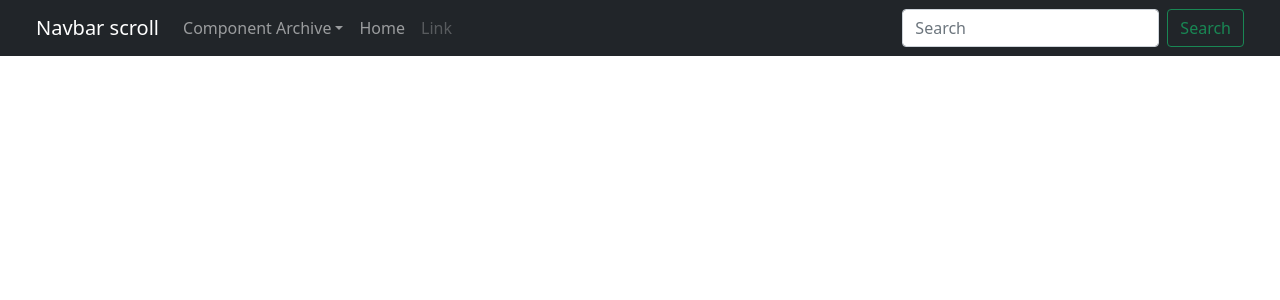
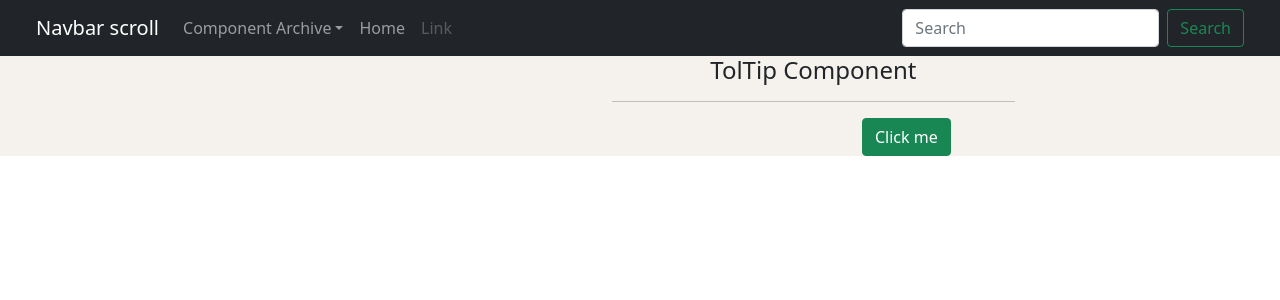
Before and after one commit to osmanforhad/react-js-components, a React (Create React App) app: page /tooltip in a window 1280 px wide. Shown: the top 300 px of the page. Built offline with nearby package versions, Linux system fonts and the light colour scheme.

Commit message:
working with react js tool tip component

```diff
--- a/src/components/common/TopNav.js
+++ b/src/components/common/TopNav.js
@@ -16,6 +16,7 @@ import Navigation from "../navigation/Navigation";
 import Horizontaltab from "../tab-component/HorizontalTab";
 import VerticalTab from "../tab-component/VerticalTab";
 import Tablecomponent from "../table-component/TableComponent";
+import TooltipComponent from "../tooltip-component/TooltipComponent";
 
 class TopNav extends Component {
   render() {
@@ -42,6 +43,7 @@ class TopNav extends Component {
             <Route path="/table-component" element={<Tablecomponent />} />
             <Route path="/horizontal-tab" element={<Horizontaltab />} />
             <Route path="/vertical-tab" element={<VerticalTab />} />
+            <Route path="/tooltip" element={<TooltipComponent />} />
           </Routes>
         </Router>
       </Fragment>
--- a/src/components/navigation/Navigation.js
+++ b/src/components/navigation/Navigation.js
@@ -72,6 +72,9 @@ class Navigation extends Component {
                   <NavDropdown.Item as={Link} to="/modal">
                     Modal Component
                   </NavDropdown.Item>
+                  <NavDropdown.Item as={Link} to="/tooltip">
+                    ToolTip Component
+                  </NavDropdown.Item>
                   <NavDropdown.Divider />
                   <NavDropdown.Item>Something else here</NavDropdown.Item>
                 </NavDropdown>
--- /dev/null
+++ b/src/components/tooltip-component/TooltipComponent.js
@@ -0,0 +1,54 @@
+import React, { Component, Fragment } from "react";
+import {
+  Button,
+  Col,
+  Container,
+  OverlayTrigger,
+  Popover,
+  Row,
+} from "react-bootstrap";
+
+class Tooltipcomponent extends Component {
+  popover = (
+    <Popover id="popover-basic">
+      <Popover.Header as="h3">Popover right</Popover.Header>
+      <Popover.Body>
+        And here's some <strong>amazing</strong> content. It's very engaging.
+        right?
+      </Popover.Body>
+    </Popover>
+  );
+
+  render() {
+    return (
+      <Fragment>
+        <Container>
+          <Row>
+            <Col
+              xl={4}
+              lg={4}
+              md={4}
+              sm={4}
+              xs={4}
+              style={{ marginLeft: "600px" }}
+            >
+              <h4 className="text-center">TolTip Component</h4>
+              <hr />
+              <OverlayTrigger
+                trigger="click"
+                placement="right"
+                overlay={this.popover}
+              >
+                <Button variant="success" style={{ marginLeft: "250px" }}>
+                  Click me
+                </Button>
+              </OverlayTrigger>
+            </Col>
+          </Row>
+        </Container>
+      </Fragment>
+    );
+  }
+}
+
+export default Tooltipcomponent;
```
